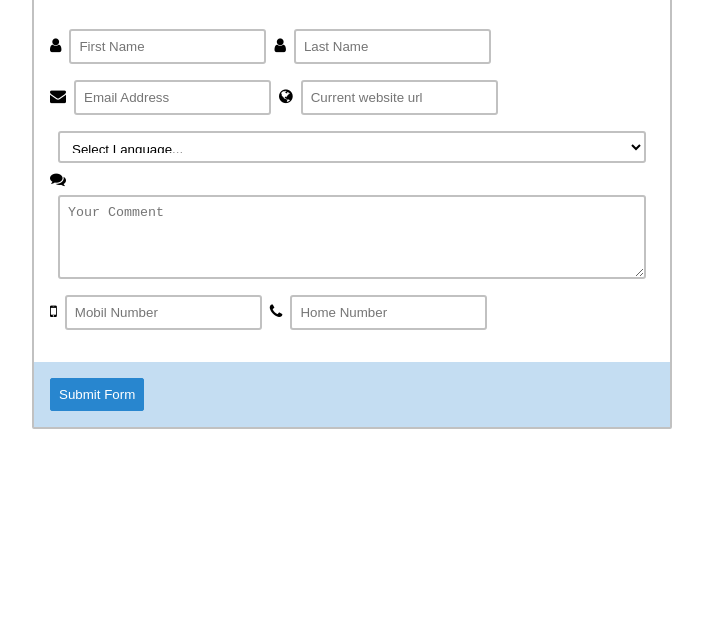
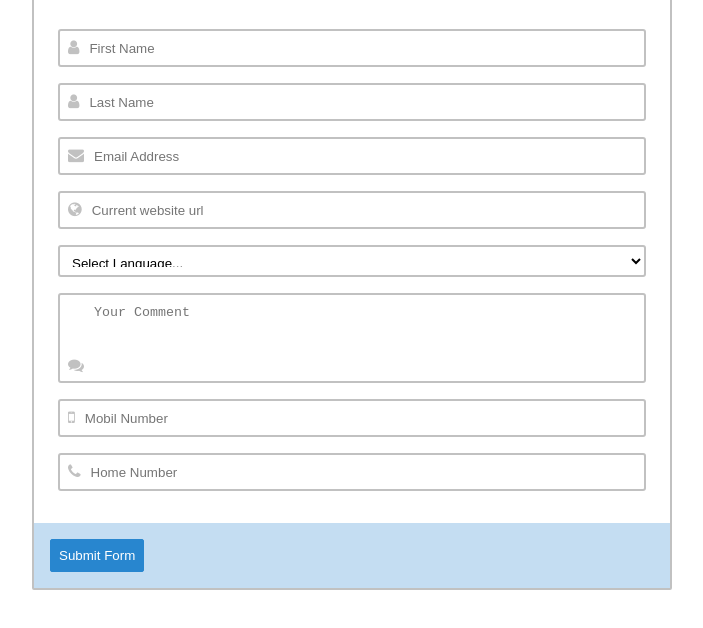
Before and after one commit to joe-sawyer32/formBuilder, a plain HTML site: page index.html in a window 1280 px wide. Shown: the part 198-826 px from the top of the page, without its empty margins (288-991 px from the left). Before the commit the page ends 800 px from the top, so only its background shows below. Drawn offline with Linux system fonts and the light colour scheme.

Commit message:
As good as I can get it

```diff
--- a/main.js
+++ b/main.js
@@ -125,8 +125,8 @@ function createTextAreaInput(textAreaObject) {
   newIcon.className = "fa " + textAreaObject.icon;
   newInput.placeholder = textAreaObject.label;
 
+  newIcon.appendChild(newInput);
   form.appendChild(newIcon);
-  form.appendChild(newInput);
 }
 
 for (let i = 0; i < formData.length; i++) {
--- a/styles.css
+++ b/styles.css
@@ -23,6 +23,15 @@ h2 {
 }
 
 .input {
+  border: none;
+}
+
+*:before {
+  color: #C1C1C1;
+  padding-right: .5rem;
+}
+
+.fa {
   flex: 1 100%;
   padding: .5rem;
   margin: .5rem;
@@ -42,7 +51,8 @@ h2 {
 
 #user-comment {
   height: 4rem;
-  border: 2px solid #C1C1C1;
+  border: none;
+  resize: none;
 }
 
 footer {
```
